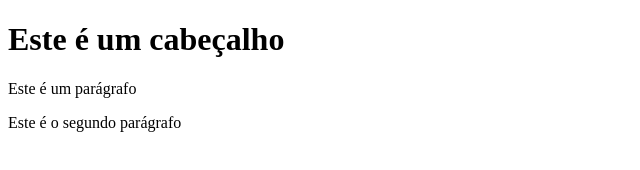
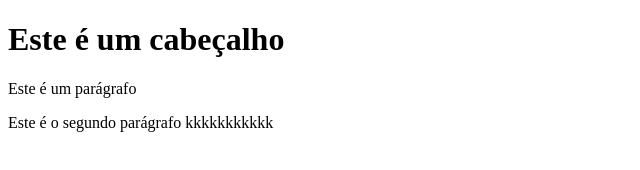
Before and after one commit to morganarb45/Tarefa3a, a plain HTML site: page index.html in a window 1280 px wide. Shown: the whole page, without its empty margins (0-640 px from the left). Drawn offline with Linux system fonts and the light colour scheme.

Commit message:
Update index.html

```diff
--- a/index.html
+++ b/index.html
@@ -4,6 +4,6 @@
 <body>
 <h1>Este é um cabeçalho</h1>
 <p>Este é um parágrafo</p>
-<p>Este é o segundo parágrafo</p>
+<p>Este é o segundo parágrafo kkkkkkkkkkk</p>
 </body>
 </html>
```
